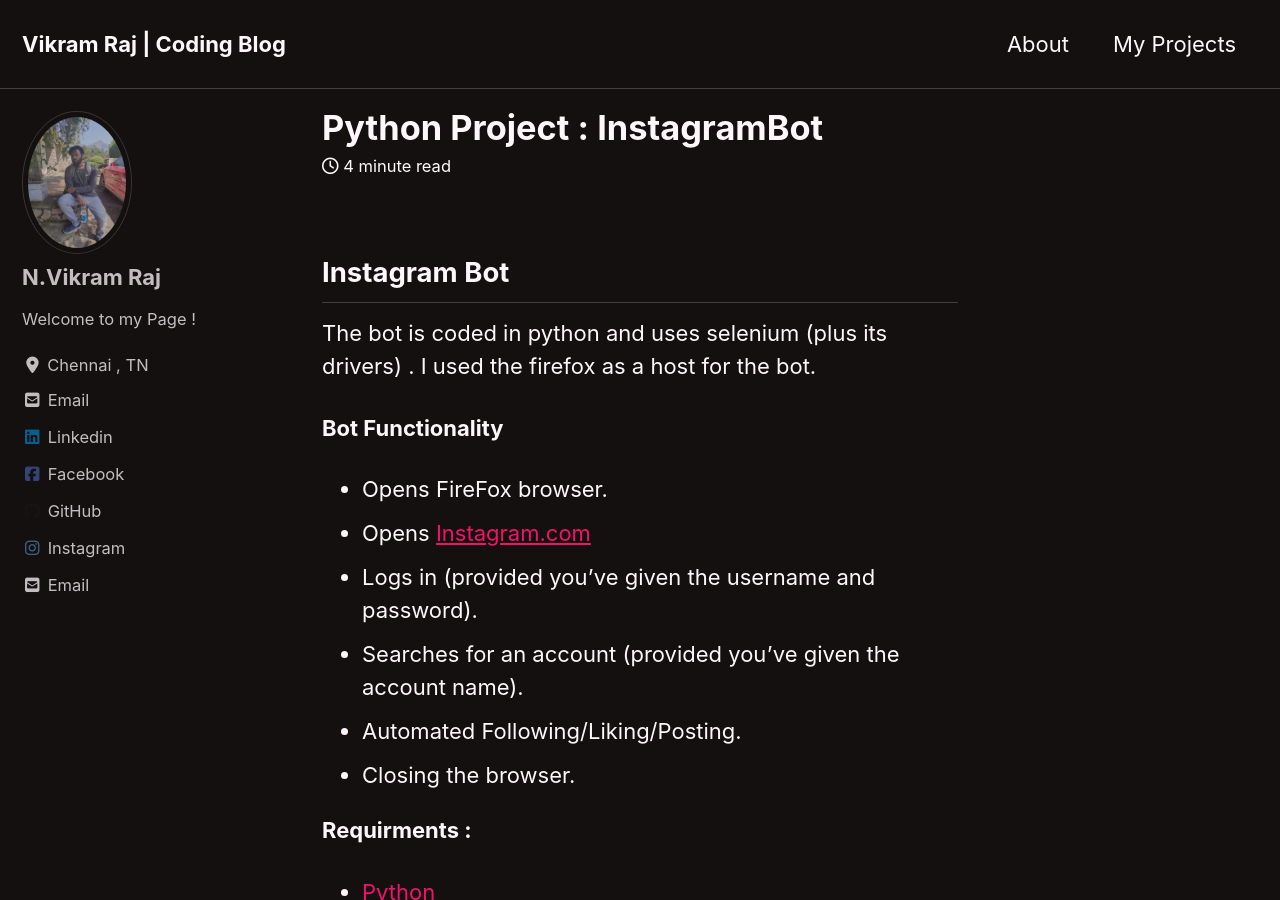
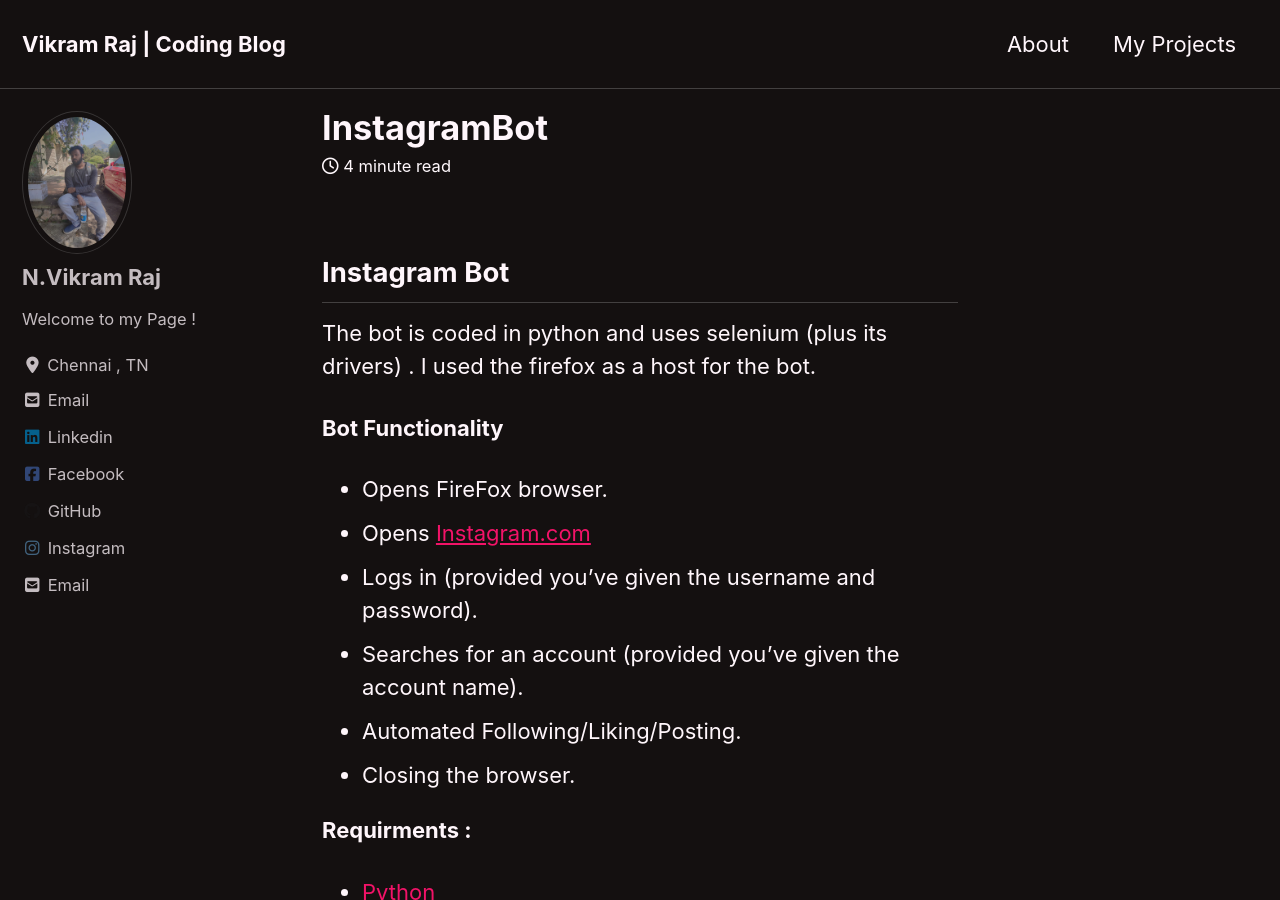
Before and after one commit to nvikramraj/nvikramraj.github.io, a Jekyll site: the page built from _posts/2020-05-11-InstagramBot.md, in a window 1280 px wide and 900 px high. Built offline with Jekyll 4.4.1, drawn with Linux system fonts in a browser that asks for light colours; cached includes are drawn as plain includes; nearby versions of some CDN libraries; some of the changed text lies outside the part shown.

Commit message:
fixing some tags

```diff
--- a/_config.yml
+++ b/_config.yml
@@ -130,9 +130,9 @@
     - label: "GitHub"
       icon: "fab fa-fw fa-github"
       url: "https://github.com/nvikramraj"
-    - label: "GitLab"
-      icon: "fab fa-fw fa-gitlab"
-      # url:
+    - label: "Linkedin"
+      icon: "fab fa-fw fa-linkedin"
+      url: "https://www.linkedin.com/in/nvikramraj/"
     - label: "Bitbucket"
       icon: "fab fa-fw fa-bitbucket"
       # url:
--- a/_posts/2020-05-11-InstagramBot.md
+++ b/_posts/2020-05-11-InstagramBot.md
@@ -1,7 +1,7 @@
 ---
-title: "Python Project : InstagramBot"
+title: "InstagramBot"
 date: 2020-05-11
-tags: [Python,Bot]
+tags: [Bot]
 excerpt: "A Bot that can follow an account and like/comment on posts"
 ---
 
```
Also changed, not shown: _posts/2020-03-20-TicTacToe.md (+2 -2 lines).
